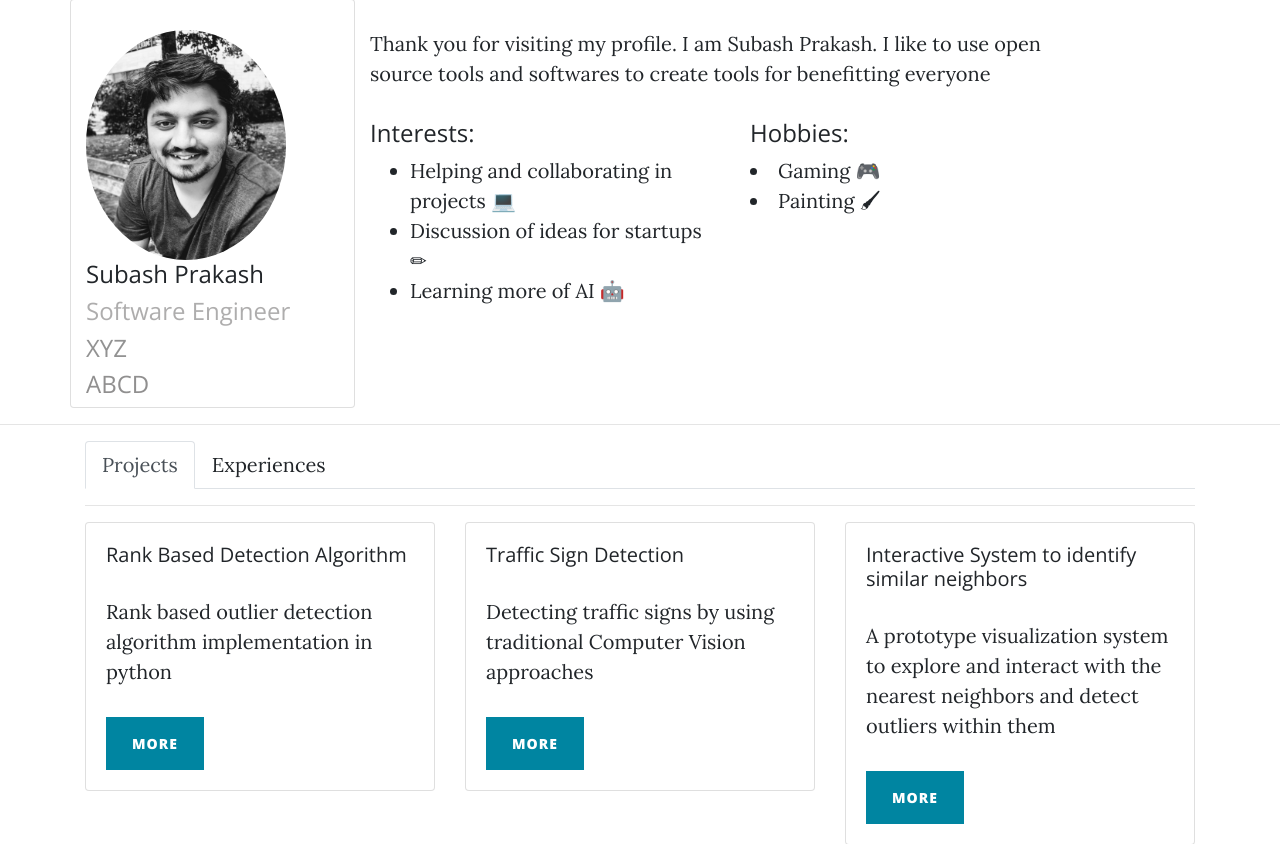
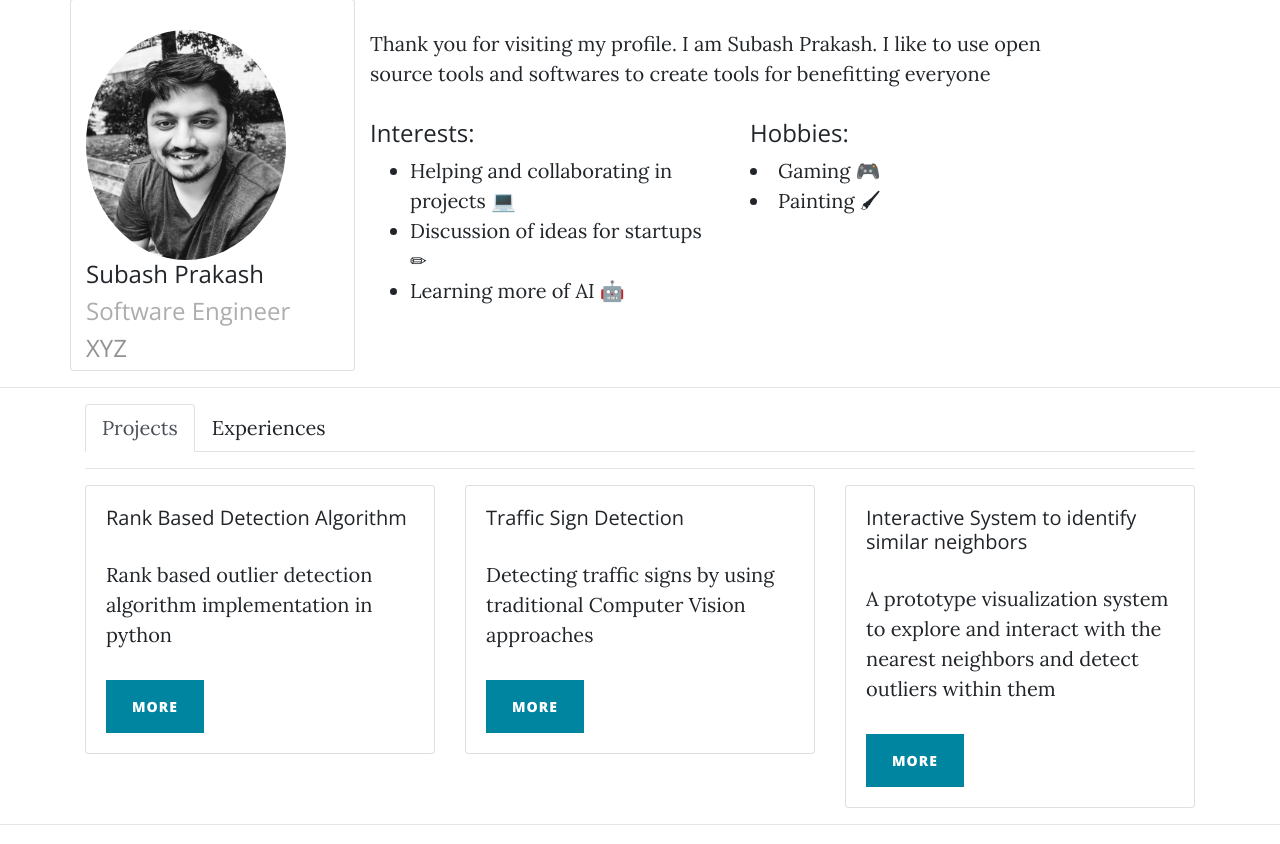
Before and after one commit to prakass1/SimplisticBlogger, a Flask app: page /about in a window 1280 px wide. Shown: the part 151-995 px from the top of the page. Run offline with Flask 2, Linux system fonts and the light colour scheme; parts of the project's set-up code (start-up, migrations or seed data) failed here and were passed over; some libraries are stand-ins or nearby versions.

Commit message:
changes to about template

```diff
--- a/blog/templates/blog/about.html
+++ b/blog/templates/blog/about.html
@@ -10,7 +10,7 @@
       <h4>Subash Prakash</h4>
       <h4 style="color:rgba(105, 103, 103, 0.54)">Software Engineer</h4>
       <h4 style="color:rgba(54, 53, 53, 0.54)">XYZ</h4>
-      <h4 style="color:rgba(49, 48, 48, 0.54)">ABCD</h4>
+      <!--<h4 style="color:rgba(49, 48, 48, 0.54)">ABCD</h4>-->
     </div>
     <div class="col-12 col-lg-8">
       <p>
```
